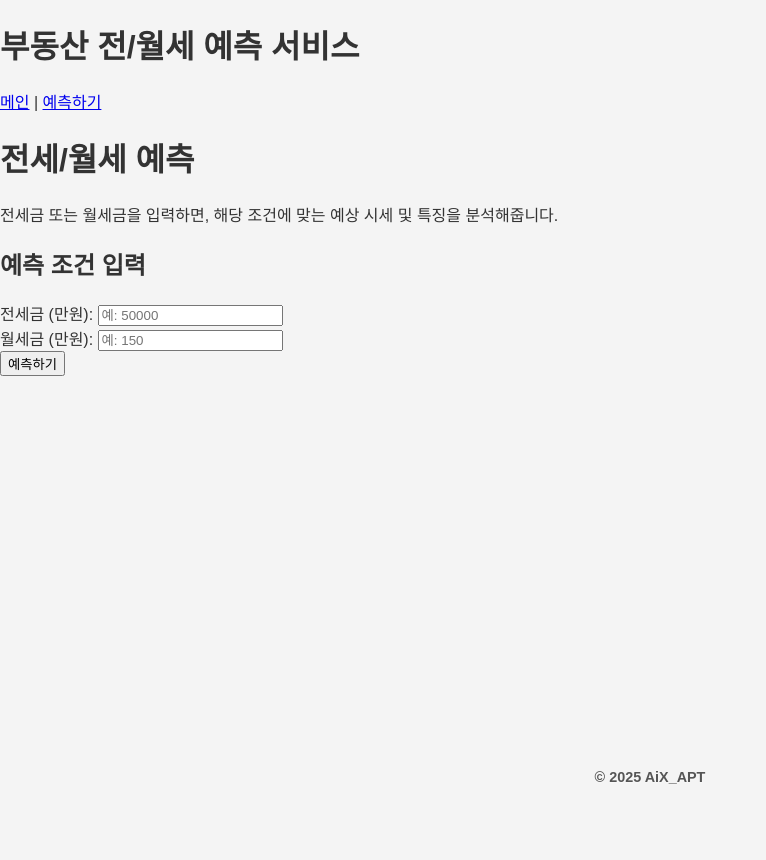
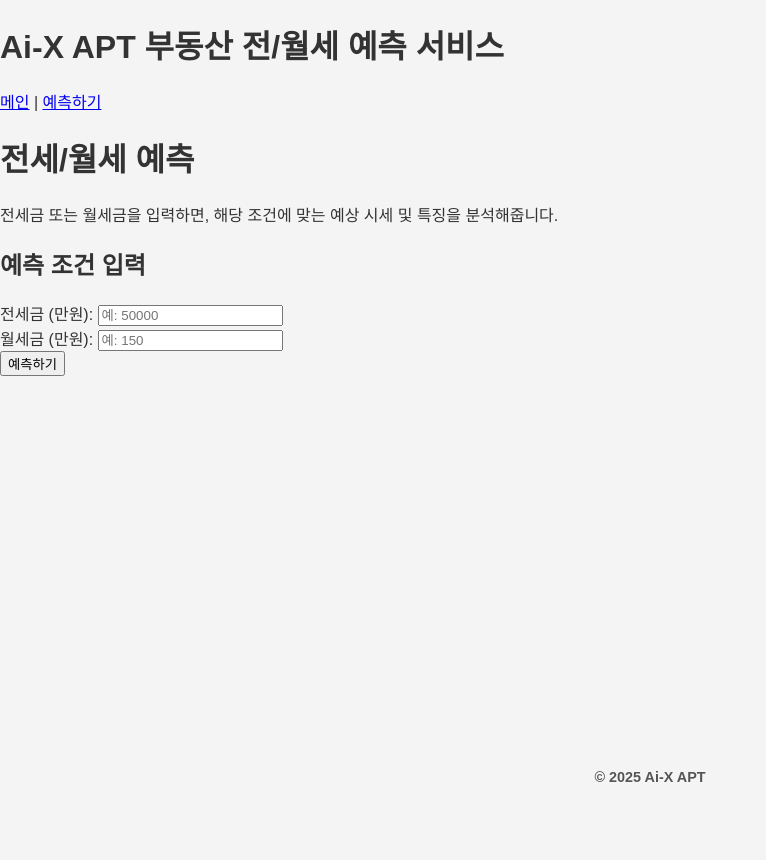
Before and after one commit to nakrlove/pyprj, a Django app: page /deposit/ in a window 1280 px wide. Shown: the whole page, without its empty margins (0-766 px from the left). Run offline with Django 5.2, Linux system fonts and the light colour scheme.

Commit message:
브랜딩 업데이트: 프로젝트 이름을 Ai-X APT로 변경 및 템플릿 메타/푸터 수정

```diff
--- a/bbs/templates/bbs/base.html
+++ b/bbs/templates/bbs/base.html
@@ -4,7 +4,9 @@
 <head>
     <meta charset="UTF-8">
     <meta name="viewport" content="width=device-width, initial-scale=1.0">
-    <title>{% block title %}부동산 예측 서비스{% endblock %}</title>
+    <meta name="description" content="Ai-X APT | 부동산 전월세 가격 예측 서비스">
+    <meta name="author" content="Ai-X APT Team">
+    <title>{% block title %}Ai-X APT 부동산 예측 서비스{% endblock %}</title>
 
     <link rel="stylesheet" href="{% static 'bbs/css/style.css' %}">
 </head>
@@ -19,7 +21,7 @@
         <header>
             {% block header %}
             {% if request.path != '/' %}
-                <h1>부동산 전/월세 예측 서비스</h1>
+                <h1>Ai-X APT 부동산 전/월세 예측 서비스</h1>
             {% endif %}
             {% endblock %}
 
@@ -41,7 +43,7 @@
 
     <!-- 2. 풋터 -->
     <footer>
-        <a href="{% url 'bbs:index' %}">© 2025 AiX_APT</a>
+        <a href="{% url 'bbs:index' %}">© 2025 Ai-X APT</a>
     </footer>
 
     <!-- 3. 로딩 화면 제어 JS -->
```
